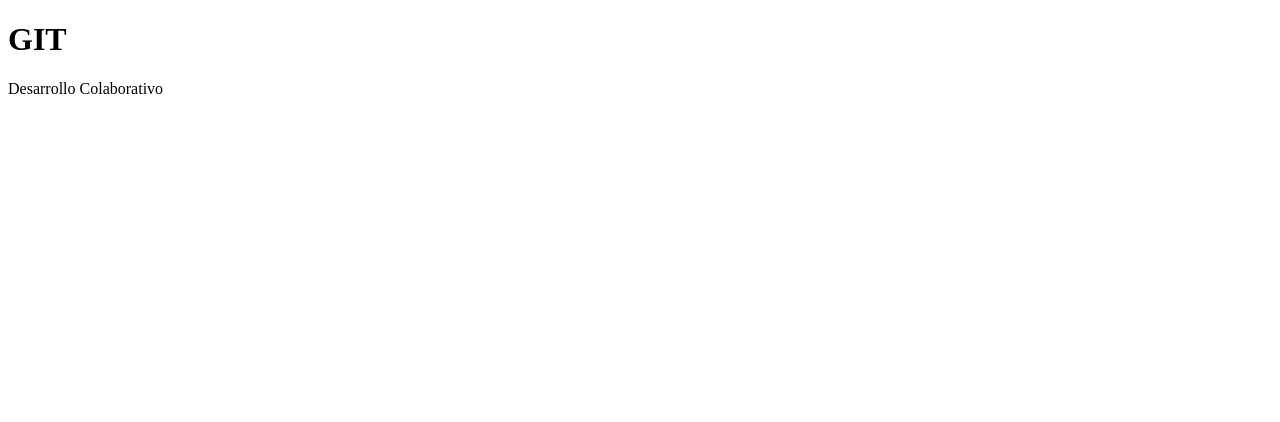
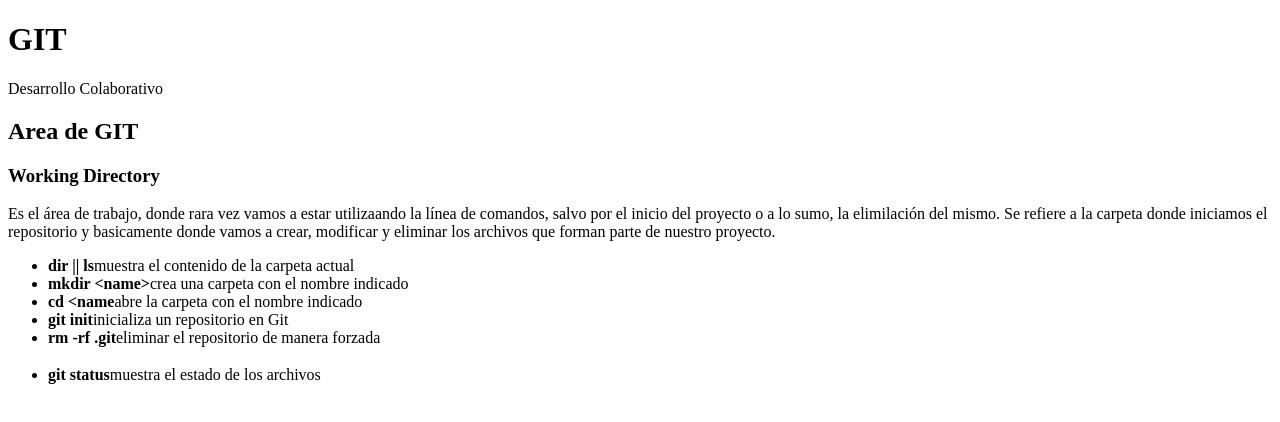
Before and after one commit to JuliLuce/Git_Desarrollo_Colaborativo, a plain HTML site: page Index.html in a window 1280 px wide. Drawn offline with Linux system fonts and the light colour scheme.

Commit message:
Areas GIT: Working Directory

```diff
--- a/Index.html
+++ b/Index.html
@@ -11,5 +11,26 @@
         <h1>GIT</h1>
         <p>Desarrollo Colaborativo</p>
     </header>
+    <section>
+        <h2>Area de GIT</h2>
+        <article>
+            <h3>Working Directory</h3>
+            <p>Es el área de trabajo, donde rara vez vamos a estar utilizaando la línea de comandos, salvo por el inicio del proyecto o a lo sumo, la elimilación del mismo. Se refiere a la carpeta donde iniciamos el repositorio y basicamente donde vamos a crear, modificar y eliminar los archivos que forman parte de nuestro proyecto.</p>
+            <ul class="commands">
+                <li><strong>dir || ls</strong>muestra el contenido de la carpeta actual</li>
+                <li><strong>mkdir &lt;name></strong>crea una carpeta con el nombre indicado</li>
+                <li><strong>cd &lt;name</strong>abre la carpeta con el nombre indicado</li>
+                <li><strong>git init</strong>inicializa un repositorio en Git</li>
+                <li><strong>rm -rf .git</strong>eliminar el repositorio de manera forzada </li>
+            </ul>
+        </article>
+        <article>
+            <h3></h3>
+            <p></p>
+            <ul class="commands">
+                <li><strong>git status</strong>muestra el estado de los archivos  </li>
+            </ul>
+        </article>
+    </section>
 </body>
 </html>
```
